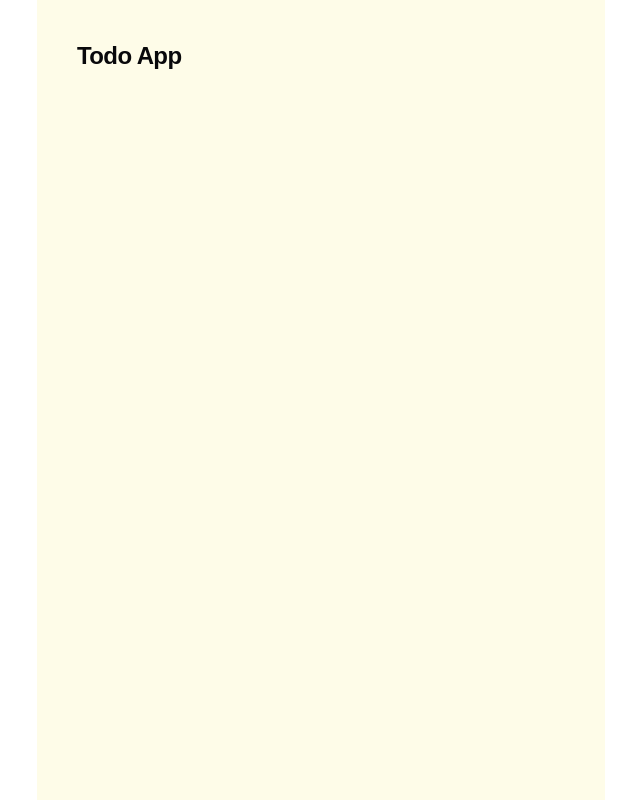
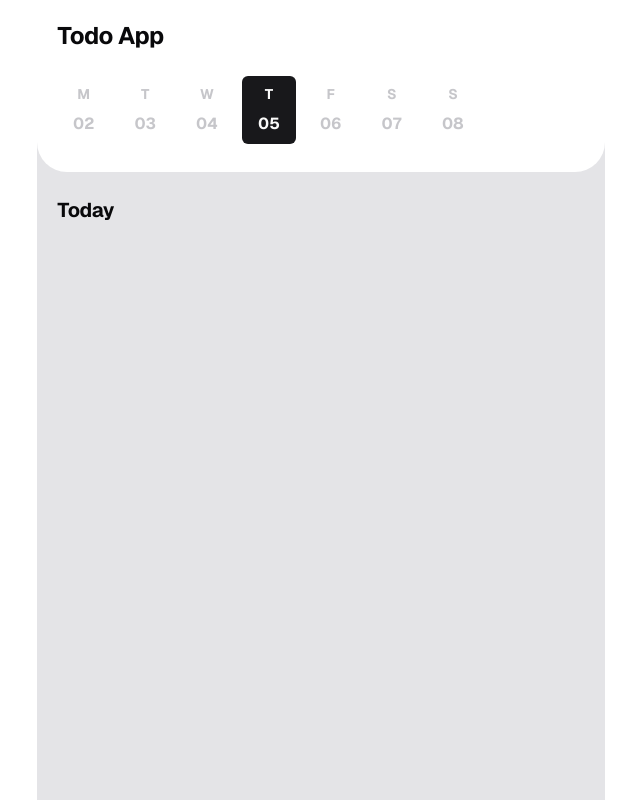
Before and after one commit to SkTomsi/next-todo, a Next.js app: page / in a window 1280 px wide. Shown: the whole page, without its empty margins (319-959 px from the left). Built offline with nearby package versions, Linux system fonts and the light colour scheme.

Commit message:
add date selector component and date select functionality

```diff
--- a/package.json
+++ b/package.json
@@ -19,6 +19,7 @@
 		"@radix-ui/react-slot": "^1.1.0",
 		"class-variance-authority": "^0.7.1",
 		"clsx": "^2.1.1",
+		"dayjs": "^1.11.13",
 		"lucide-react": "^0.466.0",
 		"next": "15.0.3",
 		"react": "19.0.0-rc-66855b96-20241106",
--- a/src/app/layout.tsx
+++ b/src/app/layout.tsx
@@ -20,9 +20,9 @@ export default function RootLayout({
 }>) {
 	return (
 		<html lang="en">
-			<body className={`${geistSans.variable} antialiased`}>
+			<body className={`${geistSans.className} antialiased`}>
 				<main className="relative min-h-screen w-full">
-					<div className="mx-auto w-[568px]">{children}</div>
+					<div className="mx-auto max-w-[568px]">{children}</div>
 				</main>
 			</body>
 		</html>
--- a/src/app/page.tsx
+++ b/src/app/page.tsx
@@ -1,10 +1,34 @@
 "use client";
 
+import WeekButtons from "@/components/home/week-calender";
+import { useDateStore } from "@/store/dateStore";
+import type { Dayjs } from "dayjs";
+import dayjs from "dayjs";
+
 export default function Home() {
+	const { selectedDate, setSelectedDate } = useDateStore();
+
+	const handeDateSelection = (date: Dayjs) => {
+		setSelectedDate(date.format("YYYY-MM-DD"));
+	};
+
 	return (
-		<div className="min-h-screen bg-yellow-50">
-			<div className="p-10">
+		<div className="flex min-h-screen w-full flex-col gap-6 bg-zinc-200">
+			<div className="flex flex-col gap-4 rounded-b-[30px] bg-white p-5">
 				<h1 className="font-bold text-2xl tracking-tight">Todo App</h1>
+				<div className="flex w-full items-center justify-center overflow-auto">
+					<WeekButtons
+						onDaySelect={handeDateSelection}
+						selectedDate={selectedDate}
+					/>
+				</div>
+			</div>
+			<div className="px-5 font-bold text-xl tracking-tight ">
+				<p>
+					{selectedDate && dayjs(selectedDate).isSame(dayjs(), "day")
+						? "Today"
+						: dayjs(selectedDate).format("dddd")}
+				</p>
 			</div>
 		</div>
 	);
--- /dev/null
+++ b/src/components/home/week-calender.tsx
@@ -0,0 +1,68 @@
+import { Button } from "@/components/ui/button";
+import dayjs, { type Dayjs } from "dayjs";
+import { useCallback, useEffect, useState } from "react";
+
+interface WeekButtonProps {
+	onDaySelect?: (date: Dayjs) => void;
+	selectedDate?: string;
+	className?: string;
+}
+
+const WeekButtons: React.FC<WeekButtonProps> = ({
+	onDaySelect,
+	selectedDate,
+	className = "",
+}) => {
+	const [currentWeek, setCurrentWeek] = useState<Dayjs[]>([]);
+
+	const today = dayjs();
+
+	const generateWeekDates = useCallback((): Dayjs[] => {
+		const startDate =
+			today.day() === 0
+				? today.add(1, "day").startOf("day")
+				: today.startOf("week").add(1, "day");
+
+		return Array.from({ length: 7 }, (_, i) => startDate.add(i, "day"));
+	}, []);
+
+	useEffect(() => {
+		setCurrentWeek(generateWeekDates());
+
+		const intervalId = setInterval(() => {
+			const updatedWeek = generateWeekDates();
+
+			if (!updatedWeek[0].isSame(currentWeek[0], "day")) {
+				setCurrentWeek(updatedWeek);
+			}
+		}, 60000);
+
+		return () => clearInterval(intervalId);
+	}, [generateWeekDates]);
+
+	const handleDayClick = (date: Dayjs) => {
+		onDaySelect?.(date);
+	};
+
+	return (
+		<div className={`flex w-full space-x-2 py-2 ${className}`}>
+			{currentWeek.map((date) => (
+				<Button
+					key={date.format("YYYY-MM-DD")}
+					onClick={() => handleDayClick(date)}
+					variant={
+						date.isSame(dayjs(selectedDate ?? today), "day")
+							? "date"
+							: "date-ghost"
+					}
+					className="flex h-auto flex-col gap-2"
+				>
+					<p className="font-bold">{date.format("dd").slice(0, 1)}</p>
+					<p className="font-bold text-base">{date.format("DD")}</p>
+				</Button>
+			))}
+		</div>
+	);
+};
+
+export default WeekButtons;
--- a/src/components/ui/button.tsx
+++ b/src/components/ui/button.tsx
@@ -18,6 +18,9 @@ const buttonVariants = cva(
 					"bg-secondary text-secondary-foreground hover:bg-secondary/80",
 				ghost: "hover:bg-accent hover:text-accent-foreground",
 				link: "text-primary underline-offset-4 hover:underline",
+				date: "bg-primary text-primary-foreground hover:bg-primary/90",
+				"date-ghost":
+					"text-muted-foreground/40 hover:bg-primary hover:text-primary-foreground",
 			},
 			size: {
 				default: "h-10 px-4 py-2",
--- /dev/null
+++ b/src/store/dateStore.ts
@@ -0,0 +1,11 @@
+import { create } from "zustand";
+
+interface DateStore {
+	selectedDate: string;
+	setSelectedDate: (date: string) => void;
+}
+
+export const useDateStore = create<DateStore>()((set) => ({
+	selectedDate: new Date().toISOString().split("T")[0],
+	setSelectedDate: (date: string) => set({ selectedDate: date }),
+}));
```
Also changed, not shown: src/app/fonts/GeistMonoVF.woff (deleted), src/store/useTodo.ts (deleted), 1 other file (tests, documents, lock files or other folders).
